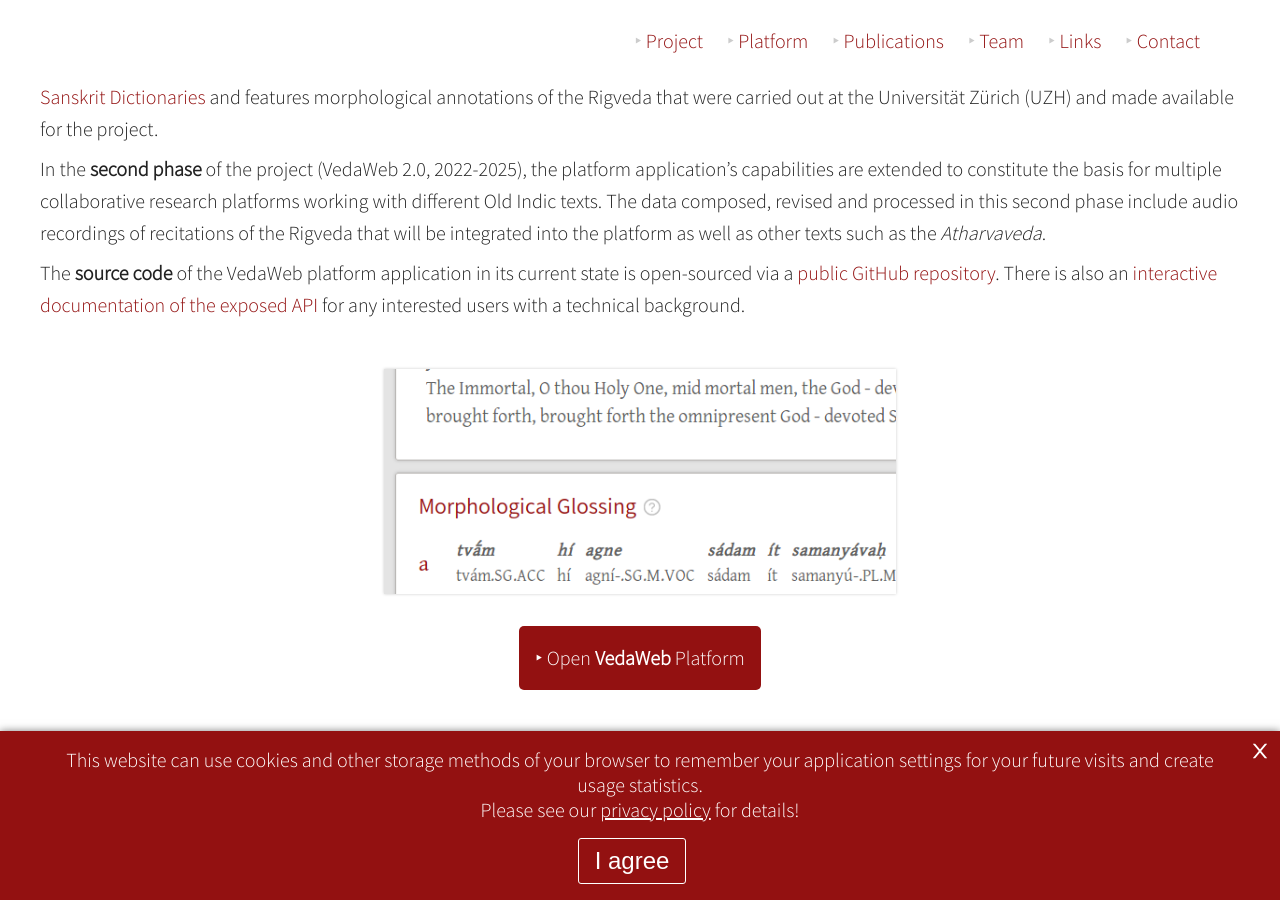
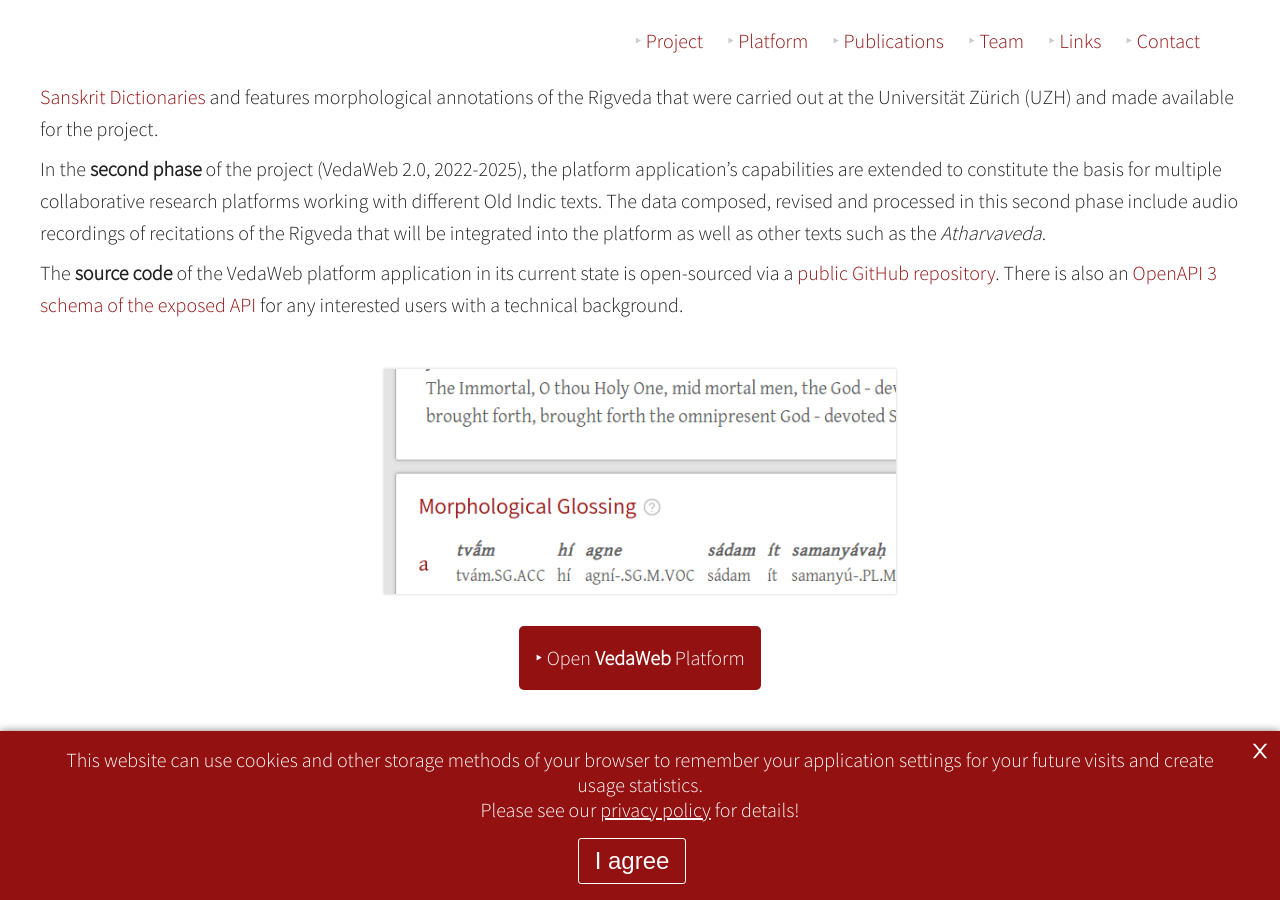
Before and after one commit to VedaWebProject/vedaweb-project-page, a Jekyll site: the page built from index.md, in a window 1280 px wide and 900 px high, scrolled down 506 px. Built offline with Jekyll 4.4.1, drawn with Linux system fonts in a browser that asks for light colours.

Commit message:
Change API doc link

```diff
--- a/index.md
+++ b/index.md
@@ -11,7 +11,7 @@
 
 In the **second phase** of the project (VedaWeb 2.0, 2022-2025), the platform application's capabilities are extended to constitute the basis for multiple collaborative research platforms working with different Old Indic texts. The data composed, revised and processed in this second phase include audio recordings of recitations of the Rigveda that will be integrated into the platform as well as other texts such as the *Atharvaveda*.
 
-The **source code** of the VedaWeb platform application in its current state is open-sourced via a [public GitHub repository](https://github.com/VedaWebPlatform/vedaweb). There is also an [interactive documentation of the exposed API](https://vedaweb.uni-koeln.de/rigveda/swagger-ui.html) for any interested users with a technical background.
+The **source code** of the VedaWeb platform application in its current state is open-sourced via a [public GitHub repository](https://github.com/VedaWebPlatform/vedaweb). There is also an [OpenAPI 3 schema of the exposed API](https://vedaweb.uni-koeln.de/rigveda/openapi) for any interested users with a technical background.
 
 {% include app-launcher.html %}
 
```
